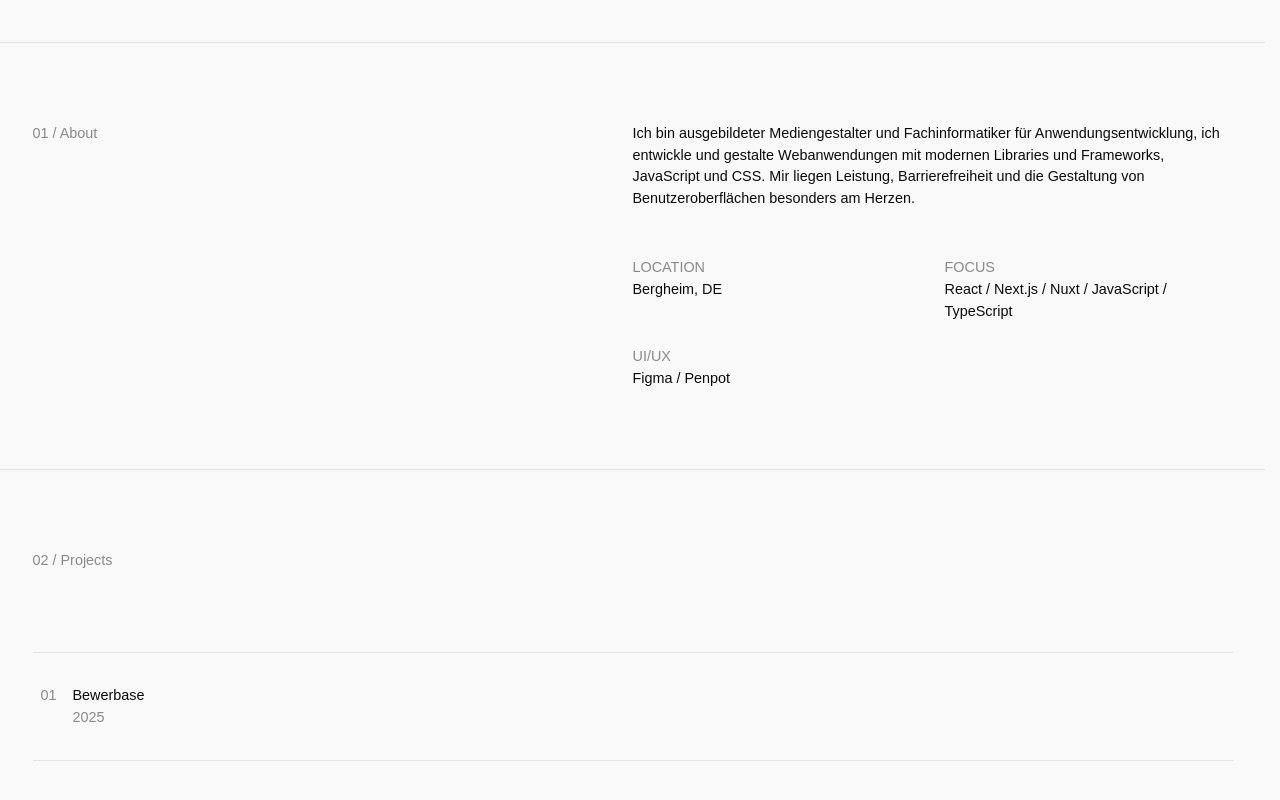
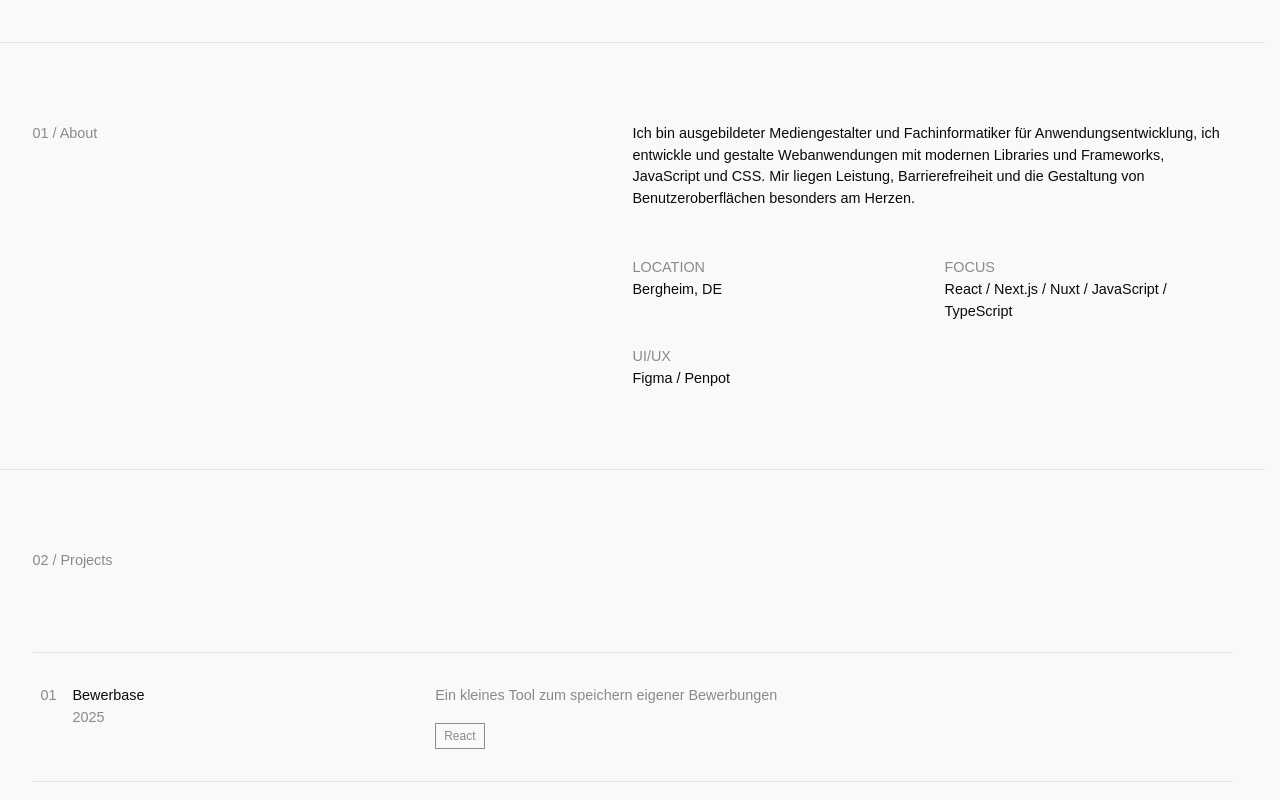
Before and after one commit to mkjed/mkjed-dev, a Nuxt app: page / in a window 1280 px wide. Shown: the part 758-1558 px from the top of the page. Built offline with nearby package versions, Linux system fonts and the light colour scheme.

Commit message:
add label

```diff
--- a/app/components/ProjectCard.vue
+++ b/app/components/ProjectCard.vue
@@ -7,7 +7,14 @@
         <p>2025</p>
       </div>
     </div>
-    <div class="col-right"></div>
+    <div class="col-right">
+      <p>Ein kleines Tool zum speichern eigener Bewerbungen</p>
+      <div class="label-container">
+        <div class="label">
+          <p>React</p>
+        </div>
+      </div>
+    </div>
   </div>
 </template>
 
@@ -17,12 +24,21 @@
   column-gap: 1rem;
 }
 
-.col-left > p {
-  color: var(--accent);
+.col-right {
+  display: flex;
+  flex-direction: column;
+  row-gap: 1rem;
 }
 
-.project-name > p:nth-of-type(2) {
-  color: var(--accent);
+.label {
+  display: inline-block;
+  padding: 0.2rem 0.5rem;
+  border: 1px solid var(--accent);
+  font-size: var(--link-text);
+}
+
+.project-name > p:nth-of-type(1) {
+  color: var(--foreground);
 }
 
 .project-card {
@@ -33,6 +49,7 @@
   transition: background-color 0.3s ease-out;
   font-size: var(--paragraph-text);
   padding: 2rem 0.5rem;
+  color: var(--accent);
 }
 
 .project-card:hover {
```
